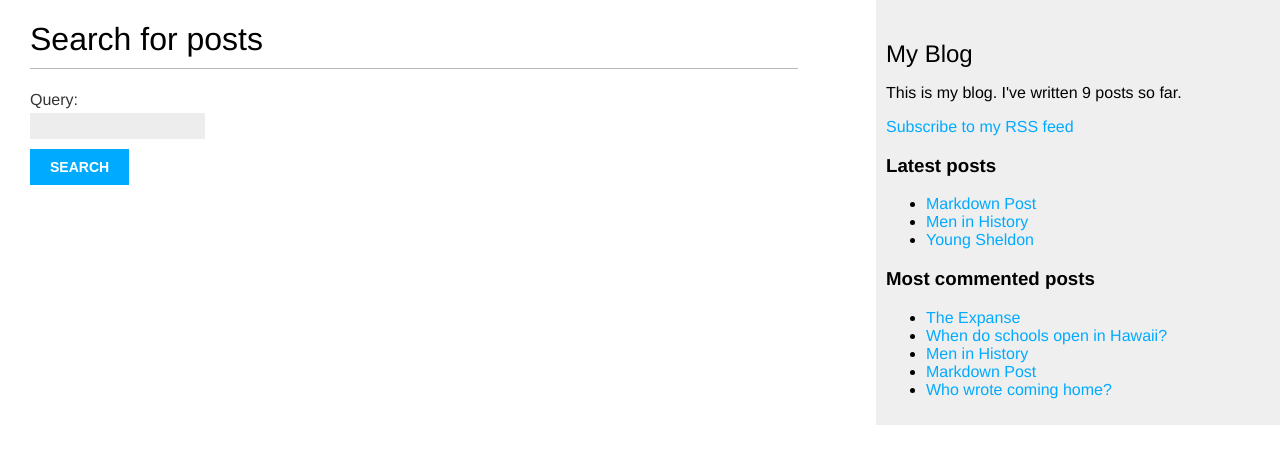
After one commit to geoff-raymann/my-blog-website, a Django app: page /blog/search/ in a window 1280 px wide. The commit adds this page. Shown: the top 464 px of the page. Run offline with Django 4.2, Linux system fonts and the light colour scheme; data comes from the database, SQL or seed files in the repository; both versions use the stored data as it was after the commit; parts of the project's set-up code (start-up, migrations or seed data) failed here and were passed over.

Commit message:
Change DB, add Search Function, feeds and sitemaps

```diff
--- a/blog/forms.py
+++ b/blog/forms.py
@@ -11,3 +11,6 @@ class CommentForm(forms.ModelForm):
     class Meta:
         model = Comment
         fields = ('name', 'email', 'body')
+
+class SearchForm(forms.Form):
+    query = forms.CharField()
--- a/blog/models.py
+++ b/blog/models.py
@@ -4,6 +4,8 @@ from django.utils import timezone
 from django.contrib.auth.models import User
 from traitlets import default
 from taggit.managers import TaggableManager
+
+
 
 # Create your models here.
 class PublishedManager(models.Manager):
--- a/blog/templates/blog/base.html
+++ b/blog/templates/blog/base.html
@@ -18,9 +18,14 @@
         <h2>My Blog</h2>
         <p>This is my blog. I've written {% total_posts %} posts so far.</p>
 
+        <p>
+            <a href="{% url 'blog:post_feed' %}">Subscribe to my RSS feed</a>
+        </p>
         <!-- This shows the 3 latest posts -->
         <h3>Latest posts</h3>
         {% show_latest_posts 3 %}
+
+
 
         <!-- Here we get the most commented posts ever -->
         <h3>Most commented posts</h3>
--- a/blog/templates/blog/post/detail.html
+++ b/blog/templates/blog/post/detail.html
@@ -1,4 +1,6 @@
 {% extends "blog/base.html" %}
+
+{% load blog_tags %}
 
 {% block title %}{{ post.title }}{% endblock %}
 
@@ -7,7 +9,7 @@
     <p class="date">
         Published {{ post.publish }} by {{ post.author }}
     </p>
-    {{ post.body|linebreaks }}
+    {{ post.body|markdown }}
     <p>
         <a href="{% url 'blog:post_share' post_id=post.id %}">
             Share this post
--- a/blog/templates/blog/post/list.html
+++ b/blog/templates/blog/post/list.html
@@ -1,4 +1,6 @@
 {% extends "blog/base.html" %}
+
+{% load blog_tags %}
 
 {% block title %}My Blog{% endblock %}
 
@@ -22,7 +24,7 @@
         <p class="date">
             Published {{ post.publish }} by {{ post.author }}
         </p>
-        {{ post.body|truncatewords:30|linebreaks }}
+        {{ post.body|markdown|truncatewords_html:30 }}
     {% endfor %}
     {% include "pagination.html" with page=posts %}
 {% endblock %}
--- /dev/null
+++ b/blog/templates/blog/post/search.html
@@ -0,0 +1,28 @@
+{% extends "blog/base.html" %}
+{% load blog_tags %}
+
+{% block title %}Search{% endblock %}
+
+{% block content %}
+    {% if query %}
+        <h1>Posts containing "{{ query }}"</h1>
+        <h3>
+            {% with results.count as total_results %}
+                Found {{ total_results }} result{{ total_results|pluralize }}
+            {% endwith %}
+        </h3>
+        {% for post in results %}
+            <h4><a href="{{ post.get_absolute_url }}">{{ post.title }}</a></h4>
+            {{ post.body|markdown|truncatewords_html:5 }}
+        {% empty %}
+            <p>There are no results for {{ query }}.</p>
+        {% endfor %}
+        <p><a href="{% url 'blog:post_search' %}">Search again!</a></p>
+    {% else %}
+        <h1>Search for posts</h1>
+        <form method="get">
+            {{ form.as_p }}
+            <input type="submit" value="Search">
+        </form>
+    {% endif %}
+{% endblock %}
--- a/blog/templatetags/blog_tags.py
+++ b/blog/templatetags/blog_tags.py
@@ -2,6 +2,8 @@ from atexit import register
 from django import template
 from ..models import Post
 from django.db.models import Count
+from django.utils.safestring import mark_safe
+import markdown
 
 register = template.Library()
 
@@ -17,3 +19,7 @@ def show_latest_posts(count=5):
 @register.simple_tag
 def get_most_commented_posts(count=5):
     return Post.published.annotate(total_comments=Count('comments')).order_by('-total_comments')[:count]
+
+@register.filter(name='markdown')
+def markdown_format(text):
+    return mark_safe(markdown.markdown(text))
--- a/blog/urls.py
+++ b/blog/urls.py
@@ -1,5 +1,6 @@
 from django.urls import path
 from . import views
+from .feeds import LatestPostsFeed
 
 app_name = 'blog'
 
@@ -9,5 +10,7 @@ urlpatterns = [
     path('<int:year>/<int:month>/<int:day>/<slug:post>/', views.post_detail, name='post_detail'),
     path('<int:post_id>/share/post', views.post_share, name='post_share'),
     path('tag/<slug:tag_slug>/', views.post_list, name='post_list_by_tag'),
+    path('feed/', LatestPostsFeed(), name='post_feed'),
+    path('search/', views.post_search, name='post_search'),
 
 ]
--- a/blog/views.py
+++ b/blog/views.py
@@ -1,11 +1,13 @@
 from django.shortcuts import render, get_object_or_404
+from django.urls import is_valid_path
 from .models import Post, Comment
 from django.core.paginator import Paginator, EmptyPage, PageNotAnInteger
 from django.views.generic import ListView
-from .forms import EmailPostForm, CommentForm
+from .forms import EmailPostForm, CommentForm, SearchForm
 from django.core.mail import send_mail
 from taggit.models import Tag
 from django.db.models import Count
+from django.contrib.postgres.search import SearchVector, SearchQuery, SearchRank
 
 # Create your views here.
 
@@ -92,3 +94,23 @@ def post_share(request, post_id):
         'form': form,
         'sent': sent
     })
+
+def post_search(request):
+    form = SearchForm()
+    query = None
+    results = []
+    if 'query' in request.GET:
+        form = SearchForm(request.GET)
+        if form.is_valid():
+            query = form.cleaned_data['query']
+            # results = Post.published.annotate(search=SearchVector('title', 'body'),).filter(search=query)
+
+            search_vector = SearchVector('title', 'body')
+            search_query = SearchQuery(query)
+            results = Post.published.annotate(search=search_vector, rank=SearchRank(search_vector, search_query)).filter(search=search_query).order_by('-rank')
+
+    return render(request, 'blog/post/search.html', {
+        'form': form,
+        'query': query,
+        'results': results
+    })
--- a/mysite/urls.py
+++ b/mysite/urls.py
@@ -15,8 +15,15 @@ Including another URLconf
 """
 from django.contrib import admin
 from django.urls import path, include
+from django.contrib.sitemaps.views import sitemap
+from blog.sitemaps import PostSitemap
+
+sitemaps = {
+    'posts': PostSitemap,
+}
 
 urlpatterns = [
     path('admin/', admin.site.urls),
-    path('blog/', include('blog.urls', namespace='blog'))
+    path('blog/', include('blog.urls', namespace='blog')),
+    path('sitemap.xml', sitemap, {'sitemaps': sitemaps}, name='django.contrib.sitemaps.views.sitemap')
 ]
```
Also changed, not shown: blog/feeds.py (added, +19 -0 lines), blog/sitemaps.py (added, +12 -0 lines), data.json (added, +1 -0 lines), mysite/settings.py (+10 -3 lines), blog/migrations/0004_post_tags.py (added), db.sqlite3.
